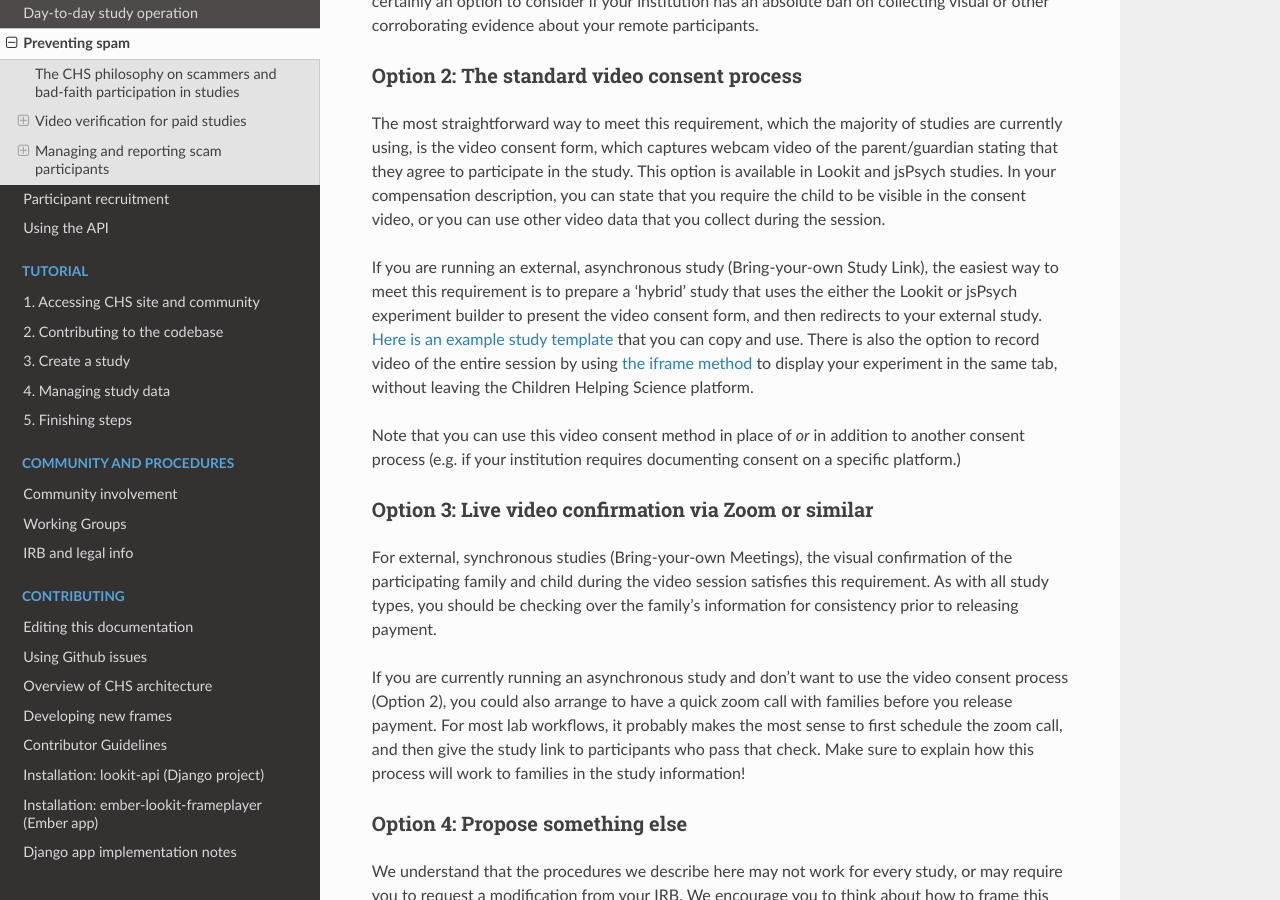
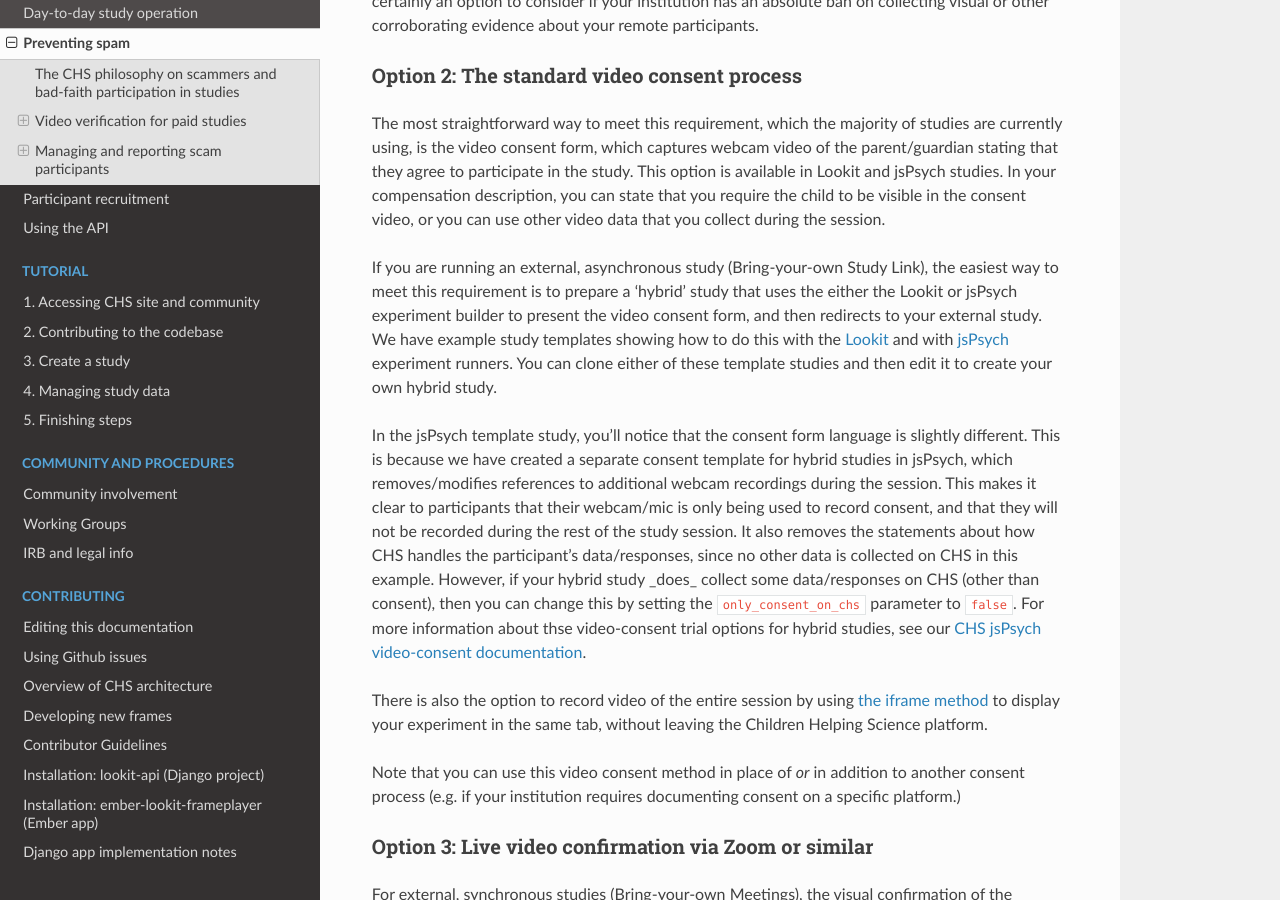
Before and after one commit to lookit/lookit-docs, a Sphinx documentation site: the page built from docs/source/researchers-spam-prevention.rst, in a window 1280 px wide and 900 px high, scrolled down 2065 px. Built offline with Sphinx 7.4.7 and the Read the Docs theme 3.1.0, drawn with Linux system fonts in a browser that asks for light colours.

Commit message:
add info about the jsPsych hybrid template and video-consent options

```diff
--- a/docs/source/researchers-spam-prevention.rst
+++ b/docs/source/researchers-spam-prevention.rst
@@ -107,9 +107,11 @@
 If you are running an external, asynchronous
 study (Bring-your-own Study Link), the easiest way to meet
 this requirement is to prepare a 'hybrid' study that uses the either the Lookit or jsPsych experiment
-builder to present the video consent form, and then redirects to your external study.
-`Here is an example study template <https://childrenhelpingscience.com/exp/studies/3067/>`__
-that you can copy and use. There is also the option to record video of the
+builder to present the video consent form, and then redirects to your external study.  We have example study templates showing how to do this with the `Lookit <https://childrenhelpingscience.com/exp/studies/3067/>`__ and with `jsPsych <https://childrenhelpingscience.com/exp/studies/5701/>`__ experiment runners. You can clone either of these template studies and then edit it to create your own hybrid study.
+
+In the jsPsych template study, you'll notice that the consent form language is slightly different. This is because we have created a separate consent template for hybrid studies in jsPsych, which removes/modifies references to additional webcam recordings during the session. This makes it clear to participants that their webcam/mic is only being used to record consent, and that they will not be recorded during the rest of the study session. It also removes the statements about how CHS handles the participant's data/responses, since no other data is collected on CHS in this example. However, if your hybrid study _does_ collect some data/responses on CHS (other than consent), then you can change this by setting the ``only_consent_on_chs`` parameter to ``false``. For more information about thse video-consent trial options for hybrid studies, see our `CHS jsPsych video-consent documentation <https://lookit.readthedocs.io/projects/chs-jspsych/en/latest/record/#video-consent>`__.
+
+There is also the option to record video of the
 entire session by using `the iframe method <https://lookit.readthedocs.io/projects/frameplayer/en/develop/components/exp-lookit-iframe/doc.html>`__
 to display your experiment in the same tab, without leaving the Children Helping Science
 platform.
```
